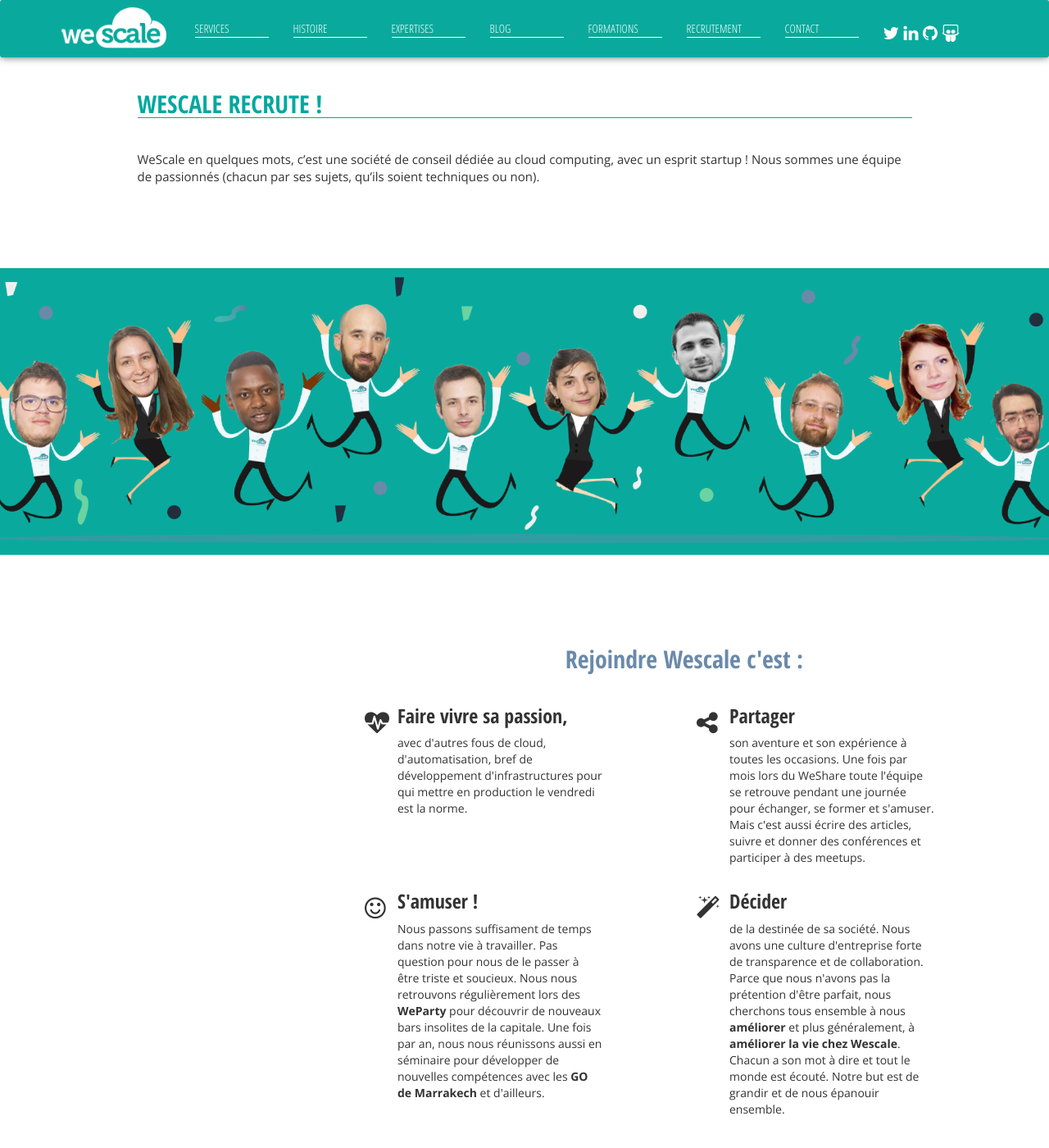
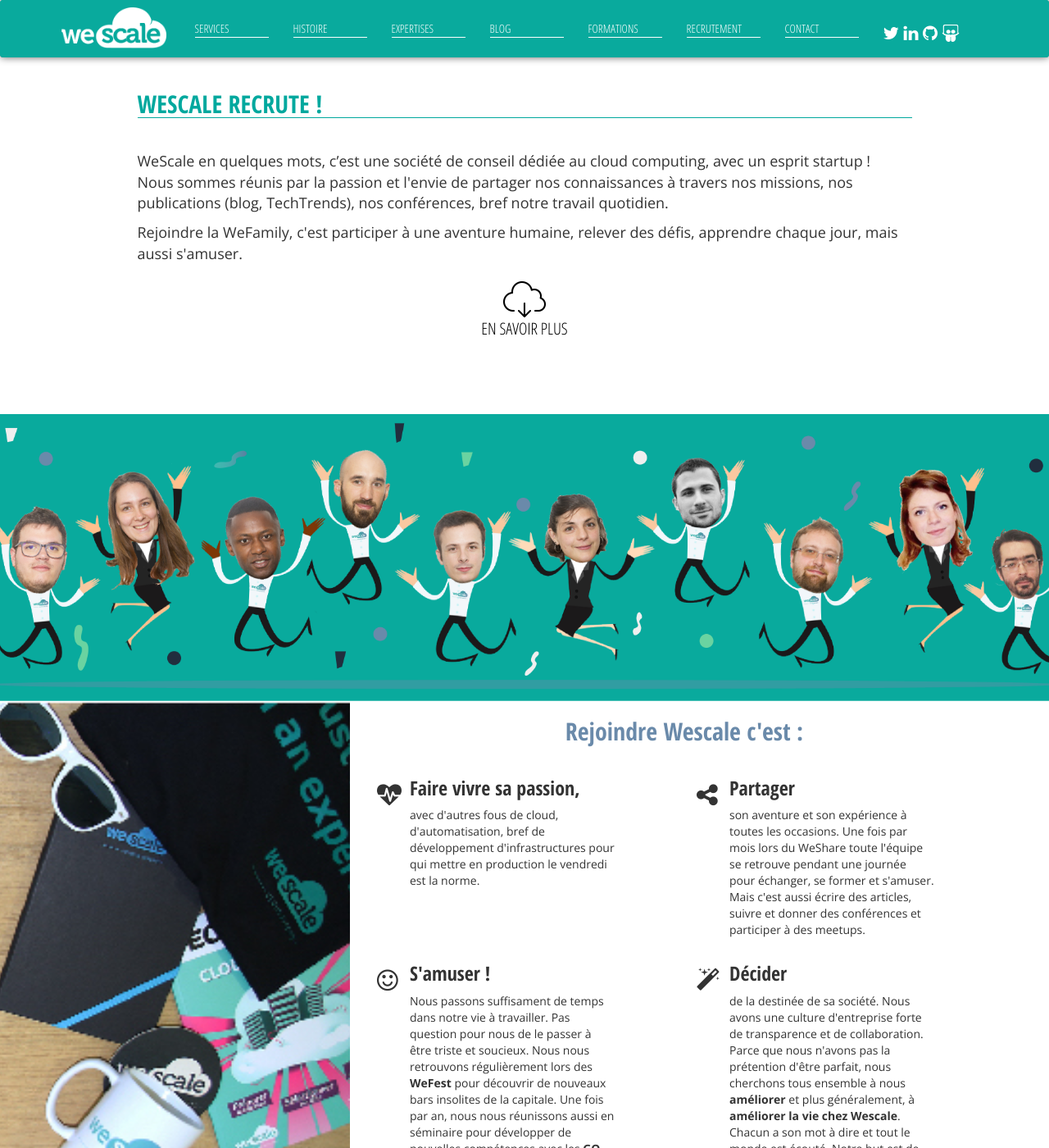
Before and after one commit to wescale/wescale-site, a Jekyll site: the page built from recrutement.html, in a window 1280 px wide and 1400 px high. Shown: the whole window at 82% size. Built offline with Jekyll 4.4.1, drawn with Linux system fonts in a browser that asks for light colours; nearby versions of some CDN libraries; comment, search, counter and statistics services are not loaded.

Commit message:
Improve Job page

```diff
--- a/_layouts/default.html
+++ b/_layouts/default.html
@@ -325,6 +325,11 @@
     $('#rejoignez-nous').click(function (evt) {
         evt.preventDefault();
     });
+
+     $('#nous-rejoindre').click(function (evt) {
+            evt.preventDefault();
+            $(window).scrollTo($('#rejoindre-wescale'), {duration:500, offset: -70});
+        });
     $('#rejoignez-nous-form').submit(function (evt) {
         evt.preventDefault();
 
--- a/css/style.css
+++ b/css/style.css
@@ -864,8 +864,16 @@
     background-size: cover;
 }
 
+.side-image {
+    position: relative;
+    padding: 0px;
+}
+
 .image-holder-left {
+    position: absolute;
+    overflow: hidden;
     height: 100%;
+    top: 0px;
 }
 .welcome-box {
     background-image: url(../images/welcome_box_4x3.jpeg);
@@ -873,6 +881,10 @@
     background-position: center center;
     background-size: cover;
     height: 100%;
+    width: 100%;
+    position: absolute;
+    top: 0px;
+    left: 0px;
 }
 
 .job-bg p {
@@ -1152,7 +1164,7 @@
 }
 
 .job .history {
-    font-size: 15px;
+    font-size: 18px;
     padding-top: 30px;
 }
 
@@ -1160,6 +1172,9 @@
     color: black;
 }
 
+.job .more {
+    margin: 20px 0 0;
+}
 
 /** RESPONSIVE **/
 @media (max-width: 1200px) {
--- a/recrutement.html
+++ b/recrutement.html
@@ -19,9 +19,21 @@
                 <div class="col-md-offset-1 col-md-10 history">
                     <p>
                         WeScale en quelques mots, c’est une société de conseil dédiée au
-                        cloud computing, avec un esprit startup !
-                        Nous sommes une équipe de passionnés (chacun par ses sujets, qu’ils soient techniques ou non).
+                        cloud computing, avec un esprit startup !<br>
+                        Nous sommes réunis par la passion et l'envie de partager nos connaissances à travers nos
+                        missions, nos publications (blog, TechTrends), nos conférences, bref notre travail quotidien.
                     </p>
+                    <p>
+                        Rejoindre la WeFamily, c'est participer à une aventure humaine, relever des défis, apprendre
+                        chaque jour, mais aussi s'amuser.
+                    </p>
+                     <p class="more">
+                    <a href="#" id="nous-rejoindre">
+                        <img src="{{"/images/more-black.png" | relative_url }}" alt="Nous rejoindre" width="52"
+                        height="44" /><br/>
+                        En savoir plus
+                    </a>
+                </p>
                 </div>
             </div>
         </div>
@@ -36,17 +48,17 @@
             </div>
         </div>
 </section>
-<section>
-    <div class="container">
-            <div class="row">
-                <div class="col-md-4 .visible-lg-* image-holder-left">
+<section class="side-image" id="rejoindre-wescale">
+                <div class="col-md-4 visible-lg-block visible-md-block image-holder-left">
                     <div class="welcome-box">
 
                     </div>
                 </div>
-                <div class="col-md-8 content clearfix">
+    <div class="container">
+            <div class="row">
+                <div class="col-md-8 col-md-offset-4 col-xs-12">
                     <div class="row">
-                        <h2 style="text-align: center">Rejoindre Wescale c'est :</h2>
+                        <h2  style="text-align: center">Rejoindre Wescale c'est :</h2>
                         <div class="col-md-6">
                         <div style="float: left;">
                             <div class="icon-holder"> <i class="fa fa-heartbeat" aria-hidden="true"></i> </div>
@@ -58,7 +70,7 @@
                             </p></div>
                         </div>
                     </div>
-                    <div class="col-md-6">
+                    <div class="col-md-6 col-xs-12">
                         <div class="icon-holder"> <i class="fa fa-share-alt" aria-hidden="true"></i> </div>
                         <div class="icon-text">
                             <h3>Partager</h3>
@@ -71,21 +83,21 @@
                     </div>
                     </div>
                     <div class="row">
-                        <div class="col-md-6">
+                        <div class="col-md-6 col-xs-12">
                             <div class="icon-holder"> <i class="fa fa-smile-o" aria-hidden="true"></i> </div>
                             <div class="icon-text">
                                 <h3>S'amuser !</h3>
                                     <p>Nous passons suffisament de temps dans notre vie à
                                     travailler. Pas question pour nous de le passer à être triste et soucieux. Nous nous
                                     retrouvons
-                                    régulièrement lors des <b>WeParty</b> pour découvrir de nouveaux bars insolites de la
+                                    régulièrement lors des <b>WeFest</b> pour découvrir de nouveaux bars insolites de la
                                     capitale.
                                     Une fois par an, nous nous réunissons aussi en séminaire pour développer de nouvelles
                                     compétences
                                     avec les <b>GO de Marrakech</b> et d'ailleurs.
                             </p></div>
                         </div>
-                        <div class="col-md-6">
+                        <div class="col-md-6 col-xs-12">
                             <div class="icon-holder"> <i class="fa fa-magic" aria-hidden="true"></i> </div>
                             <div class="icon-text">
                                 <h3>Décider</h3>
@@ -96,13 +108,11 @@
                                     chez
                                     Wescale</b>.
                                     Chacun a son mot à dire et tout le monde est écouté. Notre but est de grandir et de nous
-                                    épanouir
-                                    ensemble.
+                                    épanouir ensemble.
                             </p></div>
                         </div>
                     </div>
                 </div>
-
             </div>
         </div>
     </section>
@@ -111,91 +121,8 @@
             <div class="row">
                 <div class="col-xs-12" style="padding-bottom: 20px;">
                     <a href="https://wescale.welcomekit.co" class="job-button" style="padding: 10px;">
-                                <i class="fa fa-external-link" aria-hidden="true"></i>
-                            <!--<i class="fa fa-download" aria-hidden="true"></i>-->Découvrir nos offres
-                        </a>
-                   <!-- <h1 class="title"><a id="rejoignez-nous" href="#rejoignez-nous" data-toggle="modal"
-                                         data-target="#rejoignez-nous-modal">Toi aussi deviens Scaler</a></h1>
-                    <p><a id="rejoignez-nous-2" href="#rejoignez-nous" data-toggle="modal"
-                          data-target="#rejoignez-nous-modal">Si tu as de bonnes
-                        idées et que tu souhaites participer à notre aventure, dis le nous vite.
-                    Voici, les profils que nous cherchons : </a></p>-->
+                        <i class="fa fa-external-link" aria-hidden="true"></i> Découvrir nos offres</a>
                 </div>
             </div>
         </div>
     </section>
-    <!--        <div class="row">
-                <div class="col-xs-12 col-md-4">
-                    <h2>
-                        <a id="rejoignez-nous-6" href="#rejoignez-nous" data-toggle="modal"
-                           data-target="#rejoignez-nous-modal">
-                            Cloud <span class="bold">Designer</span>
-                        </a></h2>
-                    <a id="rejoignez-nous-3" href="#rejoignez-nous" data-toggle="modal"
-                       data-target="#rejoignez-nous-modal">
-                        <img src="{{"/images/cloud-designer-black.png"| relative_url }}" alt="Cloud Designer" /></a>
-                    <p><a id="rejoignez-nous-7" href="#rejoignez-nous" data-toggle="modal"
-                          data-target="#rejoignez-nous-modal">
-                        Tu as une appétence pour l’analyse des besoins business et des enjeux stratégiques, de
-                        solides bases techniques Cloud pour être à même de proposer des processus et des architectures
-                        réalistes, bâties pour tenir et durer.</a></p>
-                </div>
-                <div class="col-xs-12 col-md-4">
-                    <h2>
-                        <a id="rejoignez-nous-8" href="#rejoignez-nous" data-toggle="modal"
-                           data-target="#rejoignez-nous-modal">
-                            Cloud <span class="bold">Builder</span
-                        ></a>
-                    </h2>
-                    <a id="rejoignez-nous-4" href="#rejoignez-nous" data-toggle="modal"
-                       data-target="#rejoignez-nous-modal">
-                        <img src="{{"/images/cloud-builder-black.png"| relative_url }}" alt="Cloud Builder" /></a>
-                    <p>
-                        <a id="rejoignez-nous-9" href="#rejoignez-nous" data-toggle="modal"
-                           data-target="#rejoignez-nous-modal">
-                            Tu connais les briques utiles au fonctionnement d'un SI ou d'une usine logicielle. Tu
-                            aimes les
-                            approches orientées services. Tu es bilingues DevOps. Viens construire et mettre en
-                            place des solutions Cloud avec nous.</a></p>
-                </div>
-                <div class="col-xs-12 col-md-4">
-                    <h2>
-                        <a id="rejoignez-nous-10" href="#rejoignez-nous" data-toggle="modal"
-                           data-target="#rejoignez-nous-modal">
-                            Cloud <span class="bold">Runner</span>
-                        </a>
-                    </h2>
-                    <a id="rejoignez-nous-5" href="#rejoignez-nous" data-toggle="modal"
-                       data-target="#rejoignez-nous-modal">
-                        <img src="{{"/images/cloud-runner-black.png"| relative_url }}" alt="Cloud Runner" /></a>
-                    <p>
-                        <a id="rejoignez-nous-11" href="#rejoignez-nous" data-toggle="modal"
-                           data-target="#rejoignez-nous-modal">
-                            Tu es un pro du système, de l'automatisation, du monitoring et du réseau. Tu as le
-                            goût des
-                            prods bien huilées et sécurisées. Tu aimes les architectures qui en imposent.
-                            Viens opérer et faire évoluer les solutions Cloud en lien direct avec les développeurs.
-                        </a>
-                    </p>
-                </div>
-
-
-            </div>
-            <div class="row">
-                <div class="col-md-12">
-                    <p class="more">
-                        <a href="#rejoins-nous" id="rejoins-nous" data-toggle="modal"
-                           data-target="#rejoignez-nous-modal">
-                            <img src="{{"/images/more-black.png" | relative_url }}" alt="Allez viens, on est bien !"
-                            width="52" height="44" /><br/>
-                            Allez viens, on est bien !
-                        </a>
-                    </p>
-                        <a href="mailto:jobs@wescale.fr"><i class="fa fa-envelope"></i> jobs@wescale.fr</a>
-                </div>
-
-                {% include wescale-recrute.html %}
-            </div>
-
-        </div>
-    </section>-->
```
